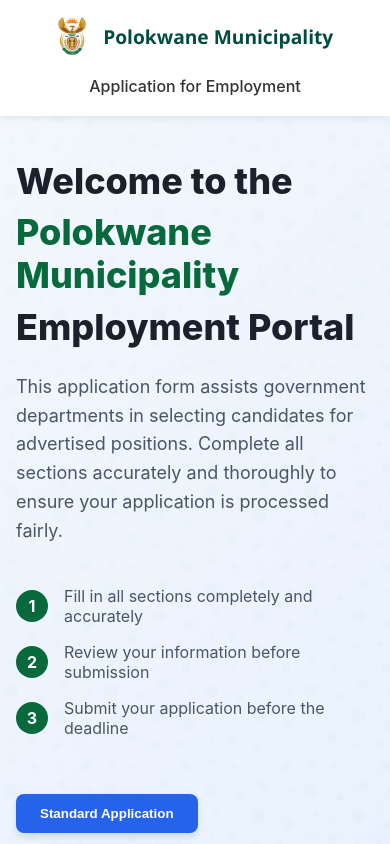
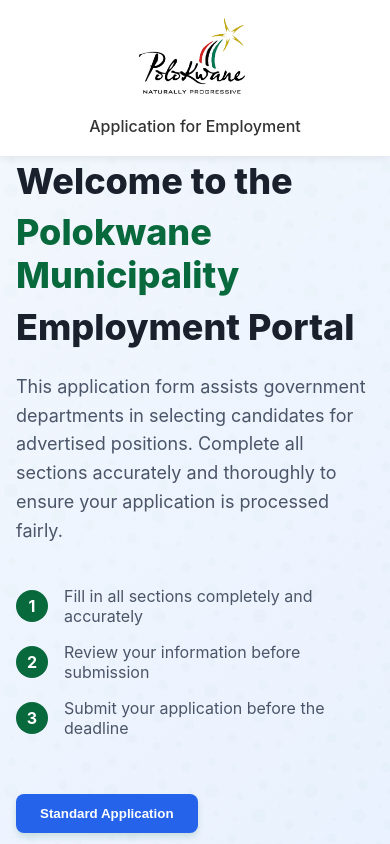
Before and after one commit to antoinekizuri/recruitment, a React (Vite) app in the folder municipal/: page / in a window 390 px wide. Shown: the top 844 px of the page. Built offline with nearby package versions, Linux system fonts and the light colour scheme.

Commit message:
Removed SA Emblem

```diff
--- a/municipal/src/components/users/FormHeader/FormHeader.css
+++ b/municipal/src/components/users/FormHeader/FormHeader.css
@@ -16,7 +16,7 @@
   margin-bottom: 1rem;
 }
 .municipal-logo {
-  max-width: 70px;
+  max-width: 150px;
   margin: 0 auto 1rem auto;
   display: block;
 }
--- a/municipal/src/components/users/FormHeader/FormHeader.jsx
+++ b/municipal/src/components/users/FormHeader/FormHeader.jsx
@@ -1,6 +1,6 @@
 import React from "react";
 import "./FormHeader.css";
-import logo from "../../../assets/Logo.jpg"; // adjust path as needed
+import logo from "../../../assets/COP-Logo.jpg"; // adjust path as needed
 
 export default function FormHeader() {
   return (
--- a/municipal/src/components/users/SeniorForm/FormHeader/FormHeader.css
+++ b/municipal/src/components/users/SeniorForm/FormHeader/FormHeader.css
@@ -16,7 +16,7 @@
   margin-bottom: 1rem;
 }
 .municipal-logo {
-  max-width: 70px;
+  max-width: 150px;
   margin: 0 auto 1rem auto;
   display: block;
 }
--- a/municipal/src/components/users/SeniorForm/FormHeader/FormHeader.jsx
+++ b/municipal/src/components/users/SeniorForm/FormHeader/FormHeader.jsx
@@ -1,6 +1,6 @@
 import React from "react";
 import "./FormHeader.css";
-import logo from "../../../../assets/Logo.jpg"; // adjust path as needed
+import logo from "../../../../assets/COP-Logo.jpg"; // adjust path as needed
 
 export default function FormHeader() {
   return (
--- a/municipal/src/components/users/header.css
+++ b/municipal/src/components/users/header.css
@@ -27,8 +27,9 @@
   gap: 1rem;
 }
 
+/* Increased logo size */
 .logo {
-  height: 50px;
+  height: 70px; /* Increased from 50px to 70px */
   width: auto;
 }
 
@@ -90,8 +91,11 @@
     display: none; /* Hide both the right section and the flag explicitly */
   }
 
+  /* Increased mobile logo size */
   .logo {
-    height: 40px;
+    height: 80px; /* Increased for mobile view */
+    max-width: none; /* Remove max-width constraint */
+    width: auto;
   }
 
   .municipality-name {
--- a/municipal/src/components/users/header.jsx
+++ b/municipal/src/components/users/header.jsx
@@ -1,5 +1,5 @@
 import React from 'react';
-import Logo from "../../assets/Logo.jpg";
+import Logo from "../../assets/COP-Logo.jpg";
 import Flag from "../../assets/SouthAfricaFlag.png"; // Add flag image
 import './header.css';
 
@@ -8,7 +8,6 @@
     <header className="header">
       <div className="header-left">
         <img src={Logo} alt="Polokwane Municipality Logo" className="logo" />
-        <h1 className="municipality-name">Polokwane Municipality</h1>
       </div>
 
       <div className="header-center">
```
Also changed, not shown: municipal/src/assets/COP-Logo.jpg (added).
